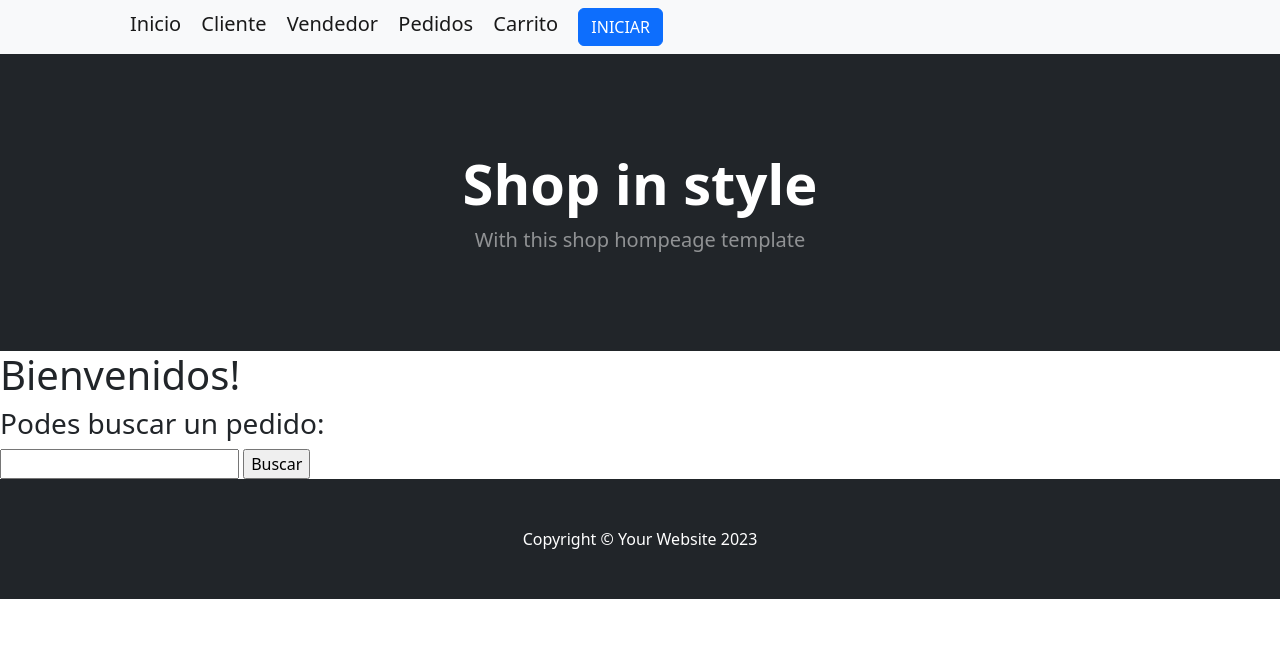
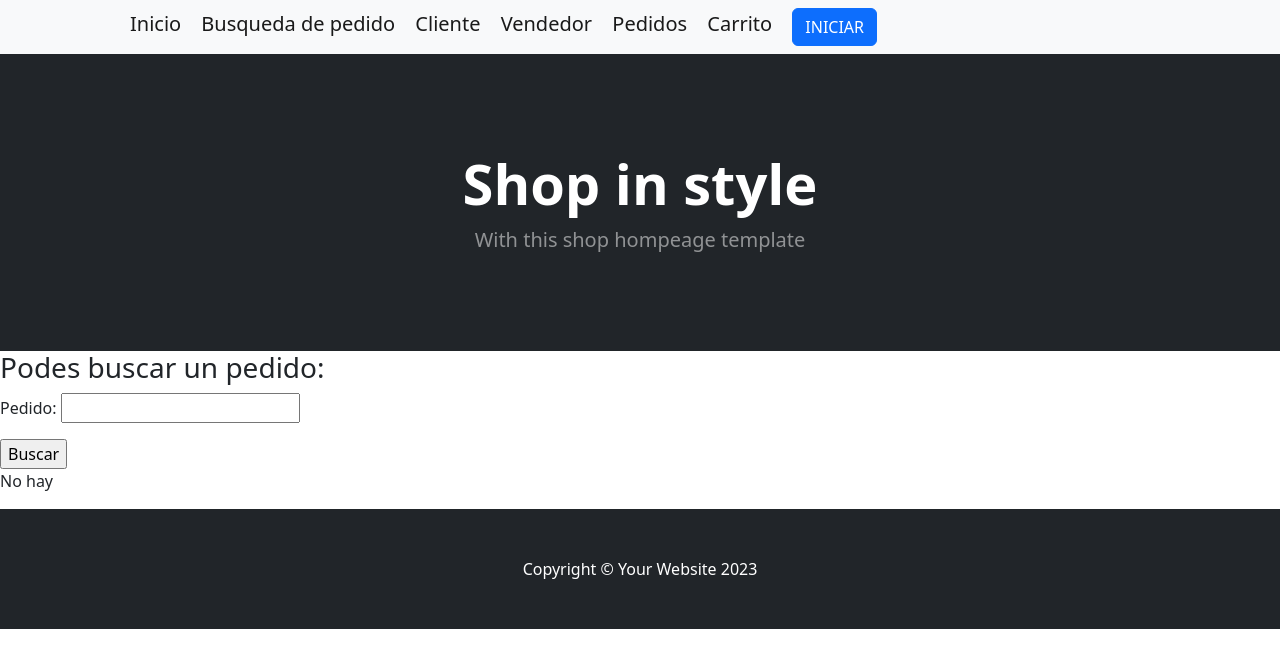
Before and after one commit to Carloosfrs/Tercera-pre-entrega-Farias-Carlos, a Django app: page /AppCoder/buscar/ in a window 1280 px wide. Shown: the top 668 px of the page. Run offline with Django 4.2, Linux system fonts and the light colour scheme.

Commit message:
3er entrega completa

```diff
--- a/AppCoder/templates/AppCoder/Carrito.html
+++ b/AppCoder/templates/AppCoder/Carrito.html
@@ -7,7 +7,7 @@
 
     <!--Aquí va lo que cambia, y lo asociado a está vista :) -->
     <h1>Carrito de compras</h1>
-    <p></p>
+    <p>proximamente</p>
 
 
 {% endblock %}
--- a/AppCoder/templates/AppCoder/Inicio.html
+++ b/AppCoder/templates/AppCoder/Inicio.html
@@ -7,34 +7,6 @@
 <h1>Bienvenidos!</h1>
 
 
-<h3>Podes buscar un pedido:</h3>
-
-<form action="/AppCoder/buscar/" method="GET">
-
-    <input type="number" name="pedido" id="pedido">
-
-    <input type="submit" value="Buscar">
-
-
-
-
-</form>
-
-
-
-{% if Pedido %}
-
-<p>Estamos buscando el: {{numPedido}}</p>
-
-<ul>
-{% for pedido in pedidos %}
-    <li> {{Pedido.nombre}} </li>
-    <li> {{Pedido.numPedido}} </li>
-{% endfor %}
-
-</ul>
-
-{% endif %}
 
 
 {% endblock %}
--- /dev/null
+++ b/AppCoder/templates/AppCoder/buscar.html
@@ -0,0 +1,38 @@
+{% extends "AppCoder/padre.html" %}
+
+{% load static %}
+
+{% block contenidoQueCambia %}
+<!--Aquí va lo que cambia, y lo asociado a está vista :) -->
+
+
+<h3>Podes buscar un pedido:</h3>
+
+<form action="" method="POST">
+    {% csrf_token %}
+
+    {{formulario.as_p}}
+
+    <input type="submit" value="Buscar">
+
+</form>
+
+
+
+{% if pedidos %}
+
+<p>Estamos buscando el: {{numPedido}}</p>
+
+<ul>
+{% for pedido in pedidos %}
+    <li> {{pedido.nombre}} </li>
+    <li> {{pedido.numPedido}} </li>
+{% endfor %}
+</ul>
+{% else %}
+<p>No hay</p>
+
+{% endif %}
+
+
+{% endblock %}
--- a/AppCoder/templates/AppCoder/padre.html
+++ b/AppCoder/templates/AppCoder/padre.html
@@ -21,6 +21,8 @@
             <div class="container px-4 px-lg-5">
                     <div class="container">
                         <a class="navbar-brand" href="{% url 'Inicio' %}">Inicio</a>
+
+                        <a class="navbar-brand" href="{% url 'Buscar' %}">Busqueda de pedido</a>
 
                         <a class="navbar-brand" href="{% url 'Cliente' %}">Cliente</a>
 
--- a/AppCoder/views.py
+++ b/AppCoder/views.py
@@ -71,16 +71,17 @@ def vendedorFormulario(request):
 
 
 
+def buscar(request):
 
-def buscar(request):
       if request.method == "POST":
             miFormulario = Buscar(request.POST)
             if miFormulario.is_valid():
                   info = miFormulario.cleaned_data
                   print(info["pedido"])
                   pedido = Pedido.objects.filter(numPedido__icontains=info["pedido"])
-                  render(request, "AppCoder/inicio.html", {"Pedidos":pedido})
+                  print(pedido)
+                  return render(request, "AppCoder/buscar.html", {"pedidos":pedido})
       else:
             miFormulario = Buscar()
 
-      return render(request, "AppCoder/Inicio.html", {"formulario": miFormulario})
+            return render(request, "AppCoder/buscar.html", {"formulario": miFormulario})
```
